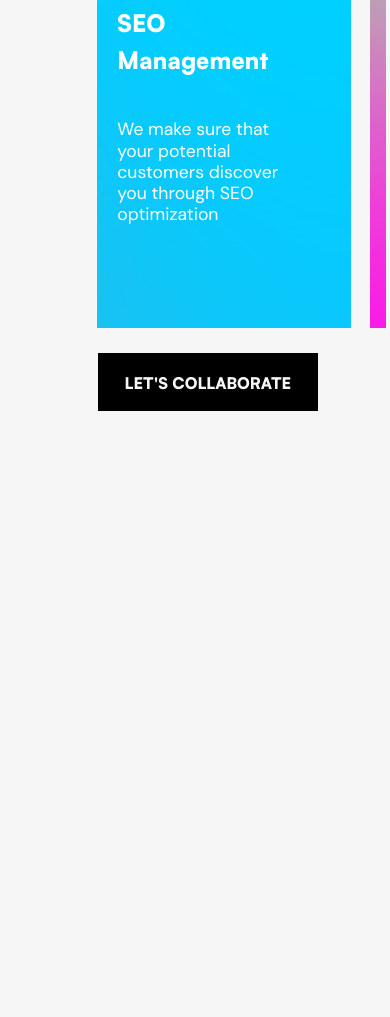
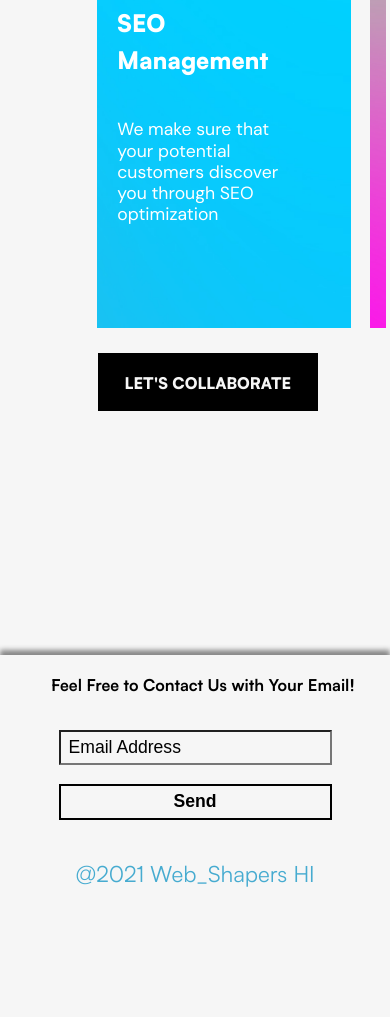
Before and after one commit to webshapers808/hardtop, a plain HTML site: page index.html in a window 390 px wide. Shown: the part 1065-2082 px from the top of the page. Before the commit the page ends 1688 px from the top, so only its background shows below. Drawn offline with Linux system fonts and the light colour scheme.

Commit message:
Implement Footer

```diff
--- a/css/style.css
+++ b/css/style.css
@@ -1,5 +1,8 @@
 html {
     scroll-behavior: smooth;
+    margin: 0;
+    padding: 0;
+    box-sizing: border-box;
 }
 
 .container {
@@ -346,6 +349,10 @@ html {
     border-bottom-width: 2px;
     margin-left: 15%;
 }
+.contact-input,
+.message {
+    outline: none;
+}
 
 .message {
     width: 75%;
@@ -436,7 +443,6 @@ h4 {
 .text-row > h1 {
     margin-bottom: 0;
 }
-
 .about-text-inline {
     font-weight: 600;
     font-size: 6.2vw;
@@ -445,8 +451,155 @@ h4 {
     line-height: 1.0em;
     position: relative;
 }
-
 .about-text-line {
     height: 7.0vw;
     position: relative;
 }
+
+/* FOOTER STYLES */
+footer {
+    min-height: 15vh;
+    width: 100vw;
+    margin-top: 2rem;
+    box-shadow: 0px 5px 5px #888, 0px -5px 5px #888;
+}
+.footer-container,
+.footer-box,
+.footer-input,
+.footer-text {
+    display: flex;
+    flex-direction: column;
+    justify-content: space-evenly;
+    align-items: center;
+}
+.footer-container {
+    height: 100%;
+    width: 100vw;
+}
+.footer-box {
+    flex-direction: row;
+    flex-wrap: wrap;
+    width: 100%;
+}
+.footer-text h3 {
+    font-size: 2.3vw;
+    padding: 0 2rem;
+}
+.footer-text h3,
+.footer-text p {
+    margin: 0.7rem 0 0 3rem;
+}
+.footer-text p {
+    font-size: 1.8vw;
+}
+.footer-input {
+    min-height: 15vh;
+    width: 35%;
+    margin-top: 1rem;
+}
+.input {
+    box-sizing: border-box;
+    width: 60%;
+    min-width: 20vw;
+    height: 2.3rem;
+    padding: 0 0.5rem;
+    margin: 0;
+    font-size: 1.1rem;
+}
+.email-input {
+    max-height: 2.2rem;
+    background: #F6F6F6;
+}
+.email-input::placeholder {
+    color: black;
+}
+.submit-btn {
+    box-sizing: border-box;
+    min-width: 20vw;
+    min-width: 20vw;
+    border: 2px solid black;
+    background: transparent;
+    font-size: 1.1rem;
+    font-weight: bold;
+    transition: all 0.5s;
+}
+.submit-btn:hover {
+    background: black;
+    color: #F6F6F6;
+    cursor: pointer;
+}
+.footer-box2 {
+    padding: 1rem 0;
+}
+.footer-box2 h4 {
+    margin: 0;
+    color: #46abd0;
+}
+
+@media screen and (max-width: 975px) {
+    .footer-text h3 {
+        font-size: 2.9vw;
+    }
+    .footer-text h3,
+    .footer-text p {
+        margin: 1rem 0 0 1rem;
+    }
+}
+@media screen and (max-width: 830px) {
+    body {
+        overflow-x: hidden;
+    }
+    .footer-text h3 {
+        font-size: 3.1vw;
+    }
+    .footer-text p {
+        font-size: 2vw;
+    }
+    .input {
+        width: 100%;
+    }
+}
+@media screen and (max-width: 750px) {
+    .footer-text h3 {
+        font-size: 3.7vw;
+    }
+    .footer-text p {
+        font-size: 2.6vw;
+    }
+}
+@media screen and (max-width: 550px) {
+    .footer-text h3 {
+        font-size: 4.1vw;
+    }
+    .footer-text p {
+        font-size: 3vw;
+    }
+    .input {
+        width: 150%;
+    }
+}
+@media screen and (max-width: 479px) {
+    footer{
+        padding: 0 0 7rem 0;
+    }
+}
+@media screen and (max-width: 430px) {
+    .footer-text h3 {
+        font-size: 4.2vw;
+    }
+    .footer-text p {
+        display: none;
+    }
+    .input {
+        width: 200%;
+    }
+}
+@media screen and (max-width: 361px) {
+    .footer-text h3 {
+        text-align: center;
+        font-size: 6vw;
+    }
+    footer {
+        padding: 0 0 8rem 0;
+    }
+}
--- a/index.html
+++ b/index.html
@@ -150,6 +150,23 @@
             </div>
             <h3 class="section-title">OUR APPROACH</h3>
         </div>
+        <footer>
+            <div class="footer-container">
+                <div class="footer-box footer-box1">
+                    <div class="footer-text">
+                        <h3>Feel Free to Contact Us with Your Email!</h3>
+                        <p>We Would Love to Hear From You!</p>
+                    </div>
+                    <div class="footer-input">
+                        <input name="email" type="email" class="input email-input" placeholder="Email Address">
+                        <button name="submit" class="input submit-btn" type="submit" value="Submit">Send</button>
+                    </div>
+                </div>
+                <div class="footer-box footer-box2">
+                    <h4>@2021 Web_Shapers HI</h4>
+                </div>
+            </div>
+        </footer>
         <script src="lib/js/jquery.min.js"></script>
         <script src="pgia/lib/pgia.js"></script>
         <script src="lib/js/myJS.js"></script>
```
Also changed, not shown: about.html (+17 -0 lines), contact.html (+17 -0 lines), lib/js/myJS.js.
